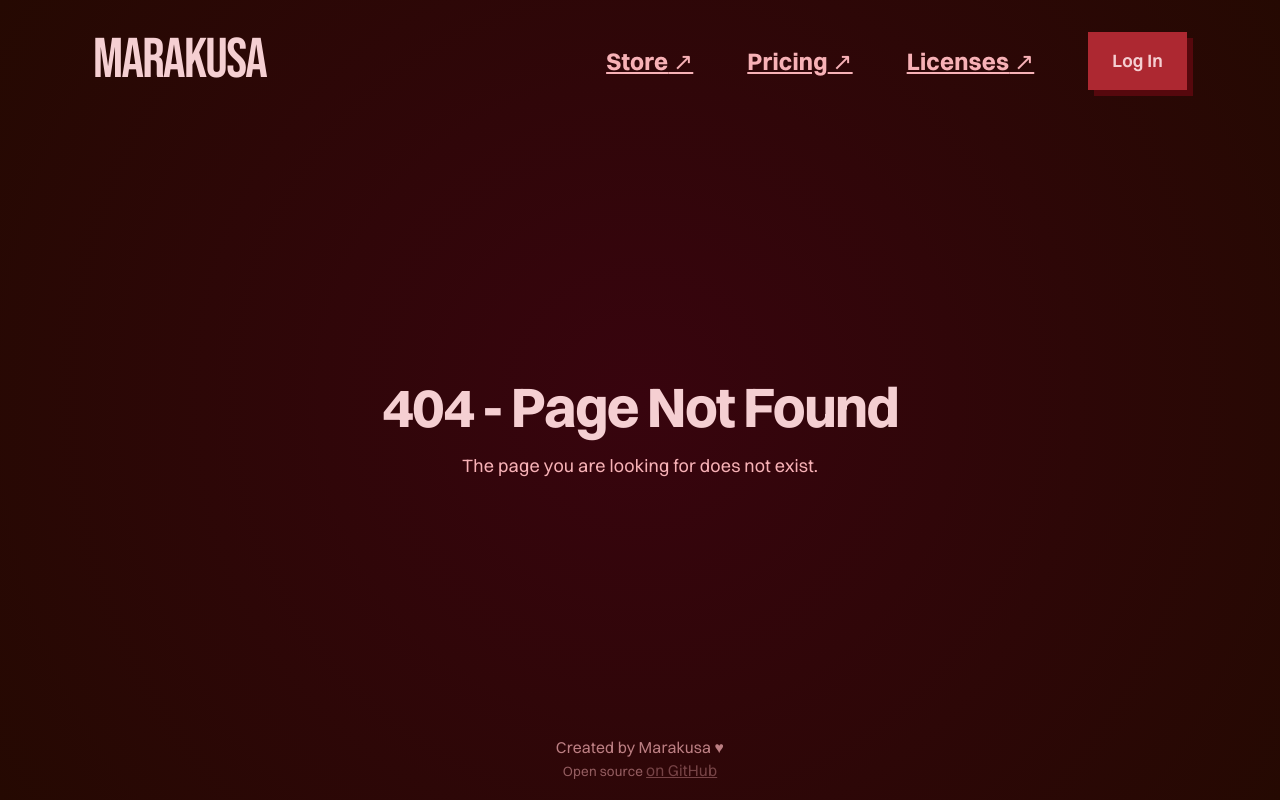
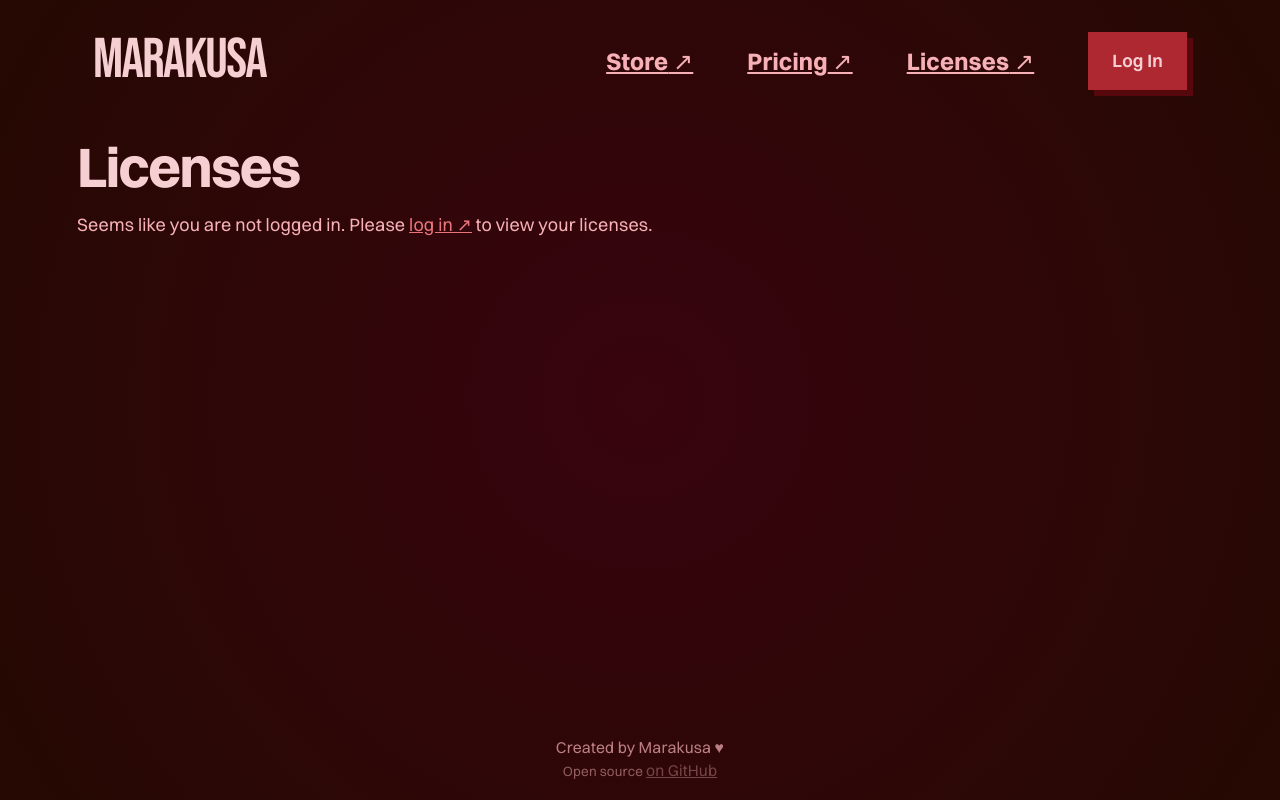
Before and after one commit to Marakusa/marakusa-web, a React (Vite) app in the folder frontend/: page /licenses in a window 1280 px wide. Before the commit this address had no page. Built offline with nearby package versions, Linux system fonts and the light colour scheme.

Commit message:
Add initial License page

```diff
--- a/frontend/src/App.tsx
+++ b/frontend/src/App.tsx
@@ -1,5 +1,6 @@
 import './App.css';
 import { BrowserRouter, Outlet, Route, Routes } from 'react-router-dom';
+import Licenses from './pages/Licenses';
 import Pricing from './pages/Pricing';
 import ProtectedRoute from './context/ProtectedRoute';
 import Header from './components/Header';
@@ -25,6 +26,7 @@ function App() {
                         <Route path="/" element={<Home />} />
                         <Route path="/store" element={<Store />} />
                         <Route path="/pricing" element={<Pricing />} />
+                        <Route path="/licenses" element={<Licenses />} />
 
                         <Route path="/auth/callback" element={<AuthCallback />} />
 
--- a/frontend/src/components/LinkText.tsx
+++ b/frontend/src/components/LinkText.tsx
@@ -8,6 +8,11 @@ interface LinkTextProps {
 }
 
 const LinkText: React.FC<LinkTextProps> = ({ children, href, newTab }) => {
+    // If the link is /api or an absolute URL, use <a> instead of <Link>
+    if (/^(?:\/api(?:\/|[?#]|$)|[a-z][a-z\d+.-]*:|\/\/)/i.test(href)) {
+        return <a className="link-text" href={href} target={newTab ? "_blank" : undefined} rel={newTab ? "noopener noreferrer" : undefined}>{children}</a>;
+    }
+
     return <Link className="link-text" to={href} target={newTab ? "_blank" : undefined} rel={newTab ? "noopener noreferrer" : undefined}>{children}</Link>;
 };
 
--- a/frontend/src/interfaces/Profile.ts
+++ b/frontend/src/interfaces/Profile.ts
@@ -1,4 +1,5 @@
 interface ProfileType {
     username: string;
+    avatar: string;
 }
 export type { ProfileType };
--- /dev/null
+++ b/frontend/src/pages/Licenses.tsx
@@ -0,0 +1,23 @@
+import { useAuth } from '../context/auth';
+import { Spinner } from '../components/Spinner';
+import LinkText from '../components/LinkText';
+
+function Licenses() {
+    const { user, isLoading } = useAuth();
+
+    return (
+        <div className="text-left grow">
+            <h1>Licenses</h1>
+            {isLoading && <Spinner />}
+            {!isLoading && (
+                !user ? (
+                    <p>Seems like you are not logged in. Please <LinkText href="/api/auth/login">log in</LinkText> to view your licenses.</p>
+                ) : (
+                    <p>Here you can find information about your licenses.</p>
+                )
+            )}
+        </div>
+    );
+}
+
+export default Licenses;
--- a/frontend/src/pages/Profile.tsx
+++ b/frontend/src/pages/Profile.tsx
@@ -1,6 +1,7 @@
 import { useState, useEffect } from 'react';
 import { Spinner } from '../components/Spinner';
 import type { ProfileType } from '../interfaces/Profile';
+import LinkText from '../components/LinkText';
 
 function Profile() {
     const [user, setUser] = useState<ProfileType | null>(null);
@@ -29,9 +30,10 @@ function Profile() {
     return (
         <div className="grow">
             {!isLoading && user ? (
-                <div>
+                <div className="text-left">
+                    <img src={user?.avatar} alt={user?.username} className="w-32 h-32 rounded-full border-2 mb-4" />
                     <h1>Hello, {user?.username}!</h1>
-                    <p>Username: {user.username}</p>
+                    <LinkText href="/licenses">My Licenses</LinkText>
                 </div>
             ) : isLoading ? (
                 <div className="grow"><Spinner /></div>
```
